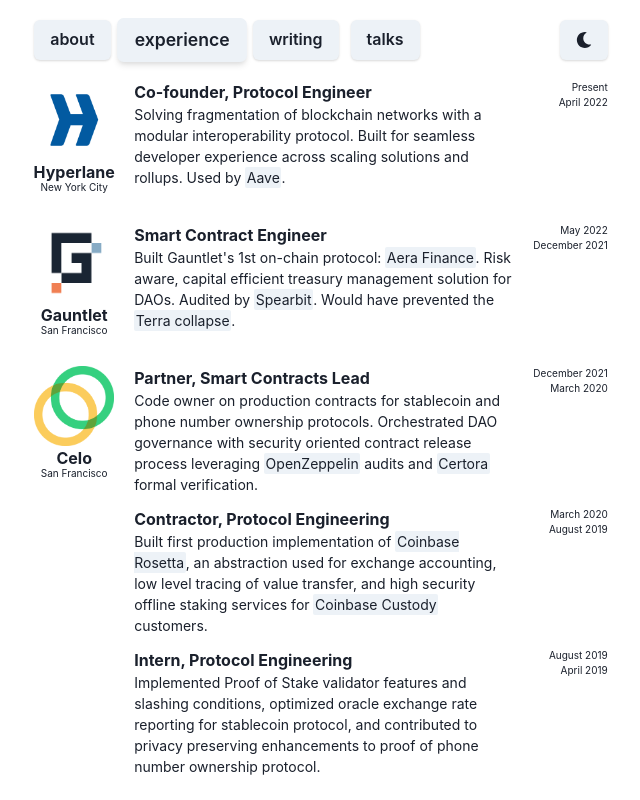
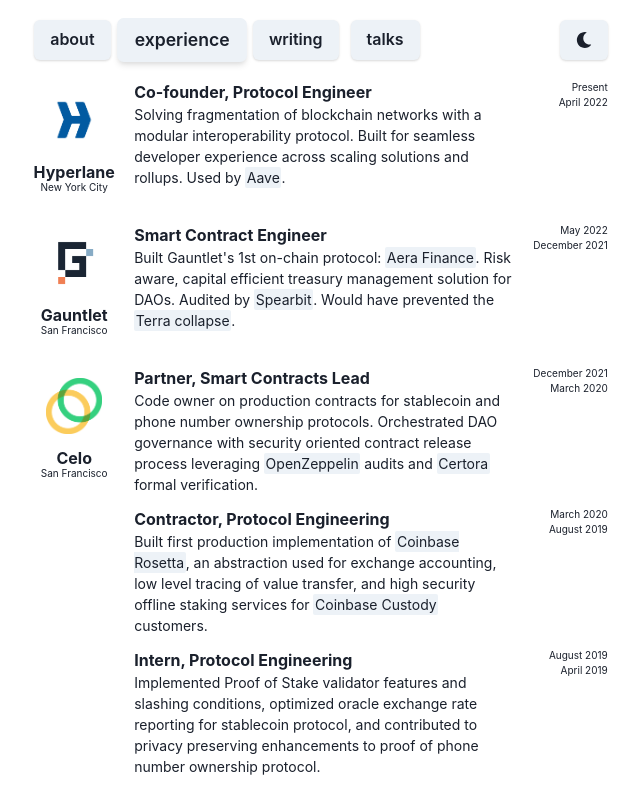
Before and after one commit to yorhodes/website, a Next.js app: page /experience in a window 1280 px wide. Shown: the top 800 px of the page, without its empty margins (319-959 px from the left). Built offline with nearby package versions, Linux system fonts and the light colour scheme.

Commit message:
Fix padding

```diff
--- a/components/experience.tsx
+++ b/components/experience.tsx
@@ -32,6 +32,7 @@
         <Link href={experience.link} textAlign="center" isExternal>
           <Img
             bg="white"
+            padding="3"
             src={`logos/${experience.logo}`}
             objectFit="scale-down"
             maxWidth="20"
```
